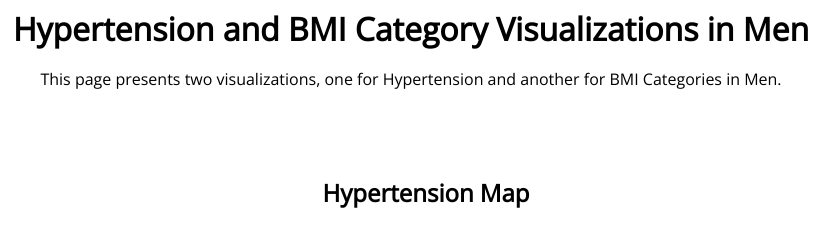
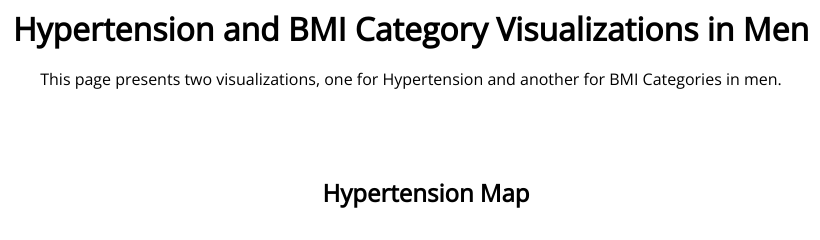
Before and after one commit to mmio0004/W10Homework, a plain HTML site: page index.html in a window 1280 px wide. Shown: the part 171-411 px from the top of the page, 229-1049 px from the left. Drawn offline with nearby package versions, Linux system fonts and the light colour scheme; a script that the page names is missing.

```diff
--- a/index.html
+++ b/index.html
@@ -31,7 +31,7 @@
     <div class="pure-g">
       <div class="pure-u-1-1">
         <h1>Hypertension and BMI Category Visualizations in Men</h1>
-        <p style="text-align: center;">This page presents two visualizations, one for Hypertension and another for BMI Categories in Men.</p>
+        <p style="text-align: center;">This page presents two visualizations, one for Hypertension and another for BMI Categories in men.</p>
       </div>
     </div>
 
```
